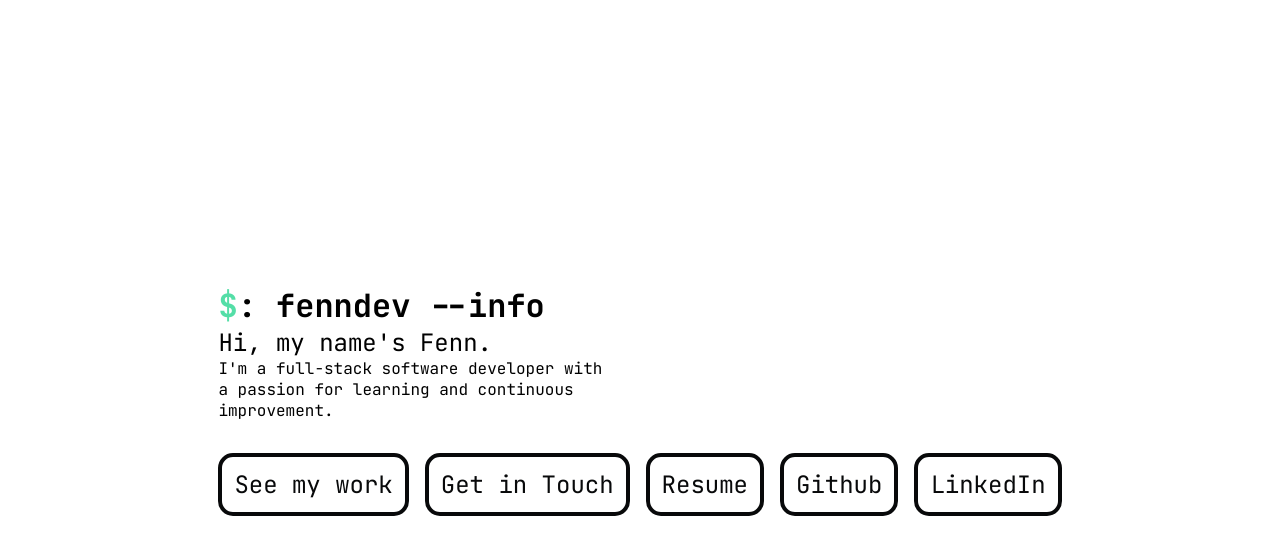
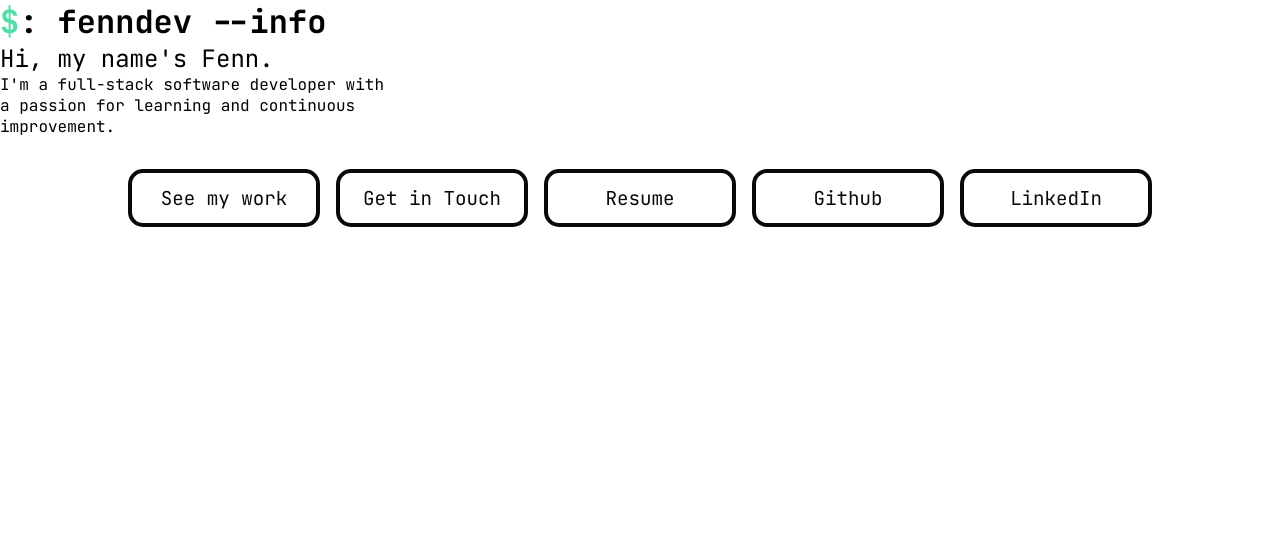
Before and after one commit to fenndev/portfolio, a Svelte app: page / in a window 1280 px wide. Shown: the top 554 px of the page. Built offline with nearby package versions, Linux system fonts and the light colour scheme; the HTML template or start-up script is replaced by a standard one.

Commit message:
Minor styling updates

```diff
--- a/src/Svelte/App.svelte
+++ b/src/Svelte/App.svelte
@@ -8,16 +8,5 @@
 </main>
 
 <style lang="scss">
-    main {
-        min-height: 100vh;
-        display: flex;
-        flex-direction: column;
-    }
-    @media (min-width: 768px) {
-        main {
-            align-items: center;
-            justify-content: center;
-        }
-    }
 
 </style>
--- a/src/Svelte/Components/NavButtons.svelte
+++ b/src/Svelte/Components/NavButtons.svelte
@@ -15,32 +15,29 @@
 
     nav {
         display: flex;
-        flex-direction: column;
+        flex-direction: row;
         min-width: 70%;
         align-items: center;
         justify-content: center;
         margin-top: 2rem;
+        gap: 1rem;
+        flex-wrap: wrap;
+        flex-shrink: 1;
     }
 
     a {
         font-family: $font-main;
-        font-size: 1.5rem;
+        font-size: 1.2rem;
         color: $color-black;
         text-decoration: none;
         padding: 0.75rem;
         border: 4px solid $color-black;
         border-radius: 15px;
+        width: 10rem;
+        text-align: center;
     }
 
     a:hover {
         background-color: $color-mint;
     }
-
-    @media (min-width: 768px) {
-        nav {
-            display: flex;
-            flex-direction: row;
-            gap: 1rem;
-        }
-    }
 </style>
--- a/src/Svelte/Pages/Home.svelte
+++ b/src/Svelte/Pages/Home.svelte
@@ -11,13 +11,3 @@
     />
     <NavButtons />
 </div>
-
-<style lang='scss'>
-    @media (min-width: 768px) {
-
-        .intro {
-            display: flex;
-            flex-direction: column;
-        }
-    }
-</style>
```
